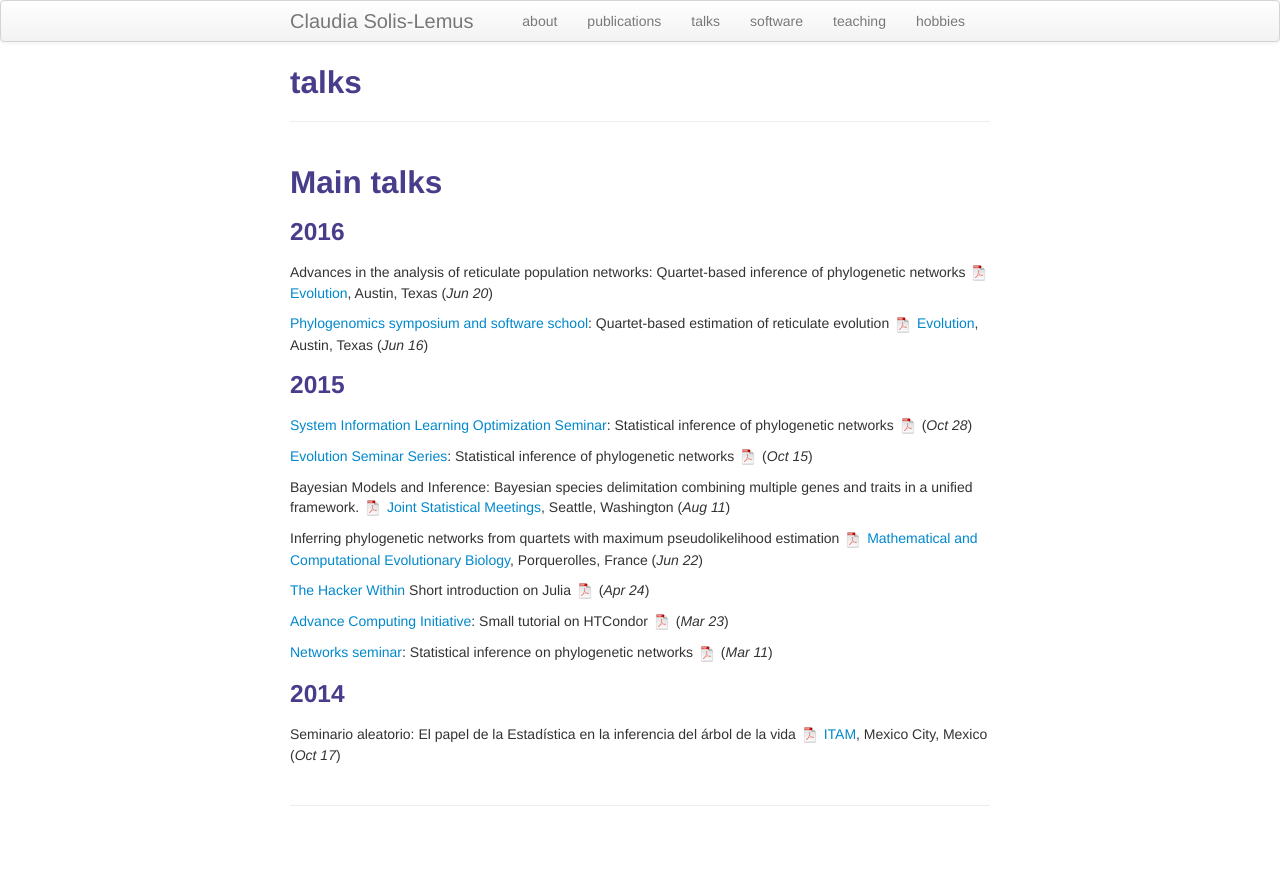
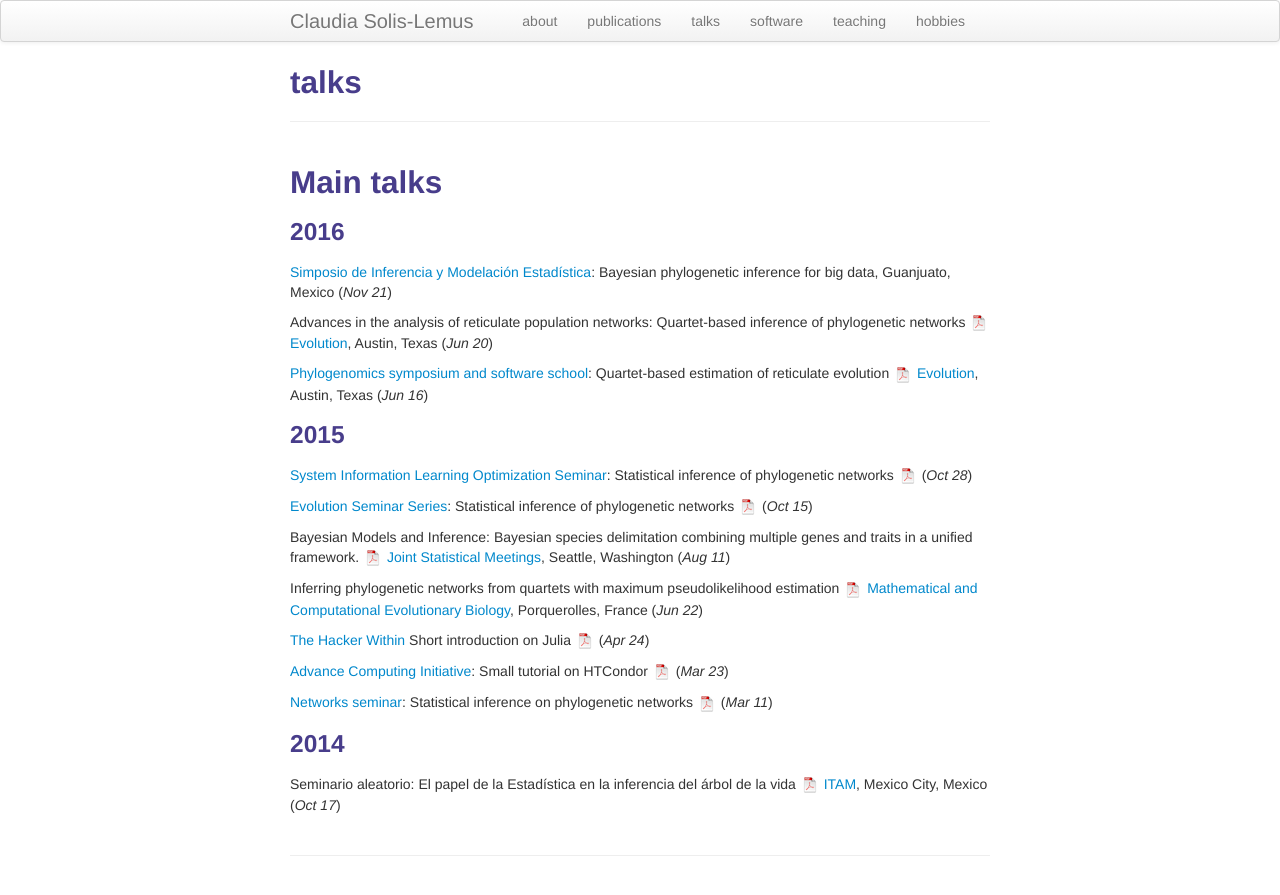
Before and after one commit to crsl4/crsl4.github.io, a Jekyll site: the page built from pages/talks.md, in a window 1280 px wide. Shown: the top 895 px of the page. Built offline with Jekyll 4.4.1, drawn with Linux system fonts in a browser that asks for light colours.

Commit message:
added cimat talk

```diff
--- a/pages/talks.md
+++ b/pages/talks.md
@@ -7,6 +7,11 @@ description: Claudia Solis-Lemus' talks
 ## Main talks
 
 ###  2016
+
+[Simposio de Inferencia y Modelaci&oacute;n
+Estad&iacute;stica](http://sime.eventos.cimat.mx/): Bayesian
+phylogenetic inference for big data, Guanjuato, Mexico
+(_Nov 21_)
 
 Advances in the analysis of reticulate population networks: Quartet-based inference of phylogenetic networks
 [![pdf](icons16/pdf-icon.png)](https://www.stat.wisc.edu/~claudia/sympNetworksTalk.pdf)
```
